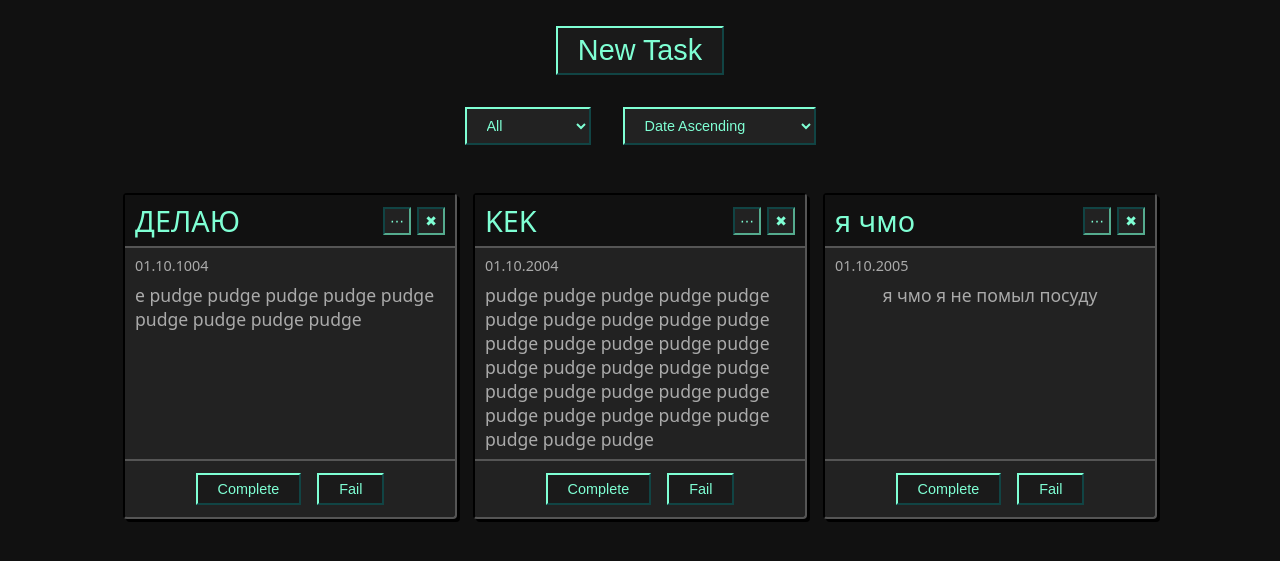
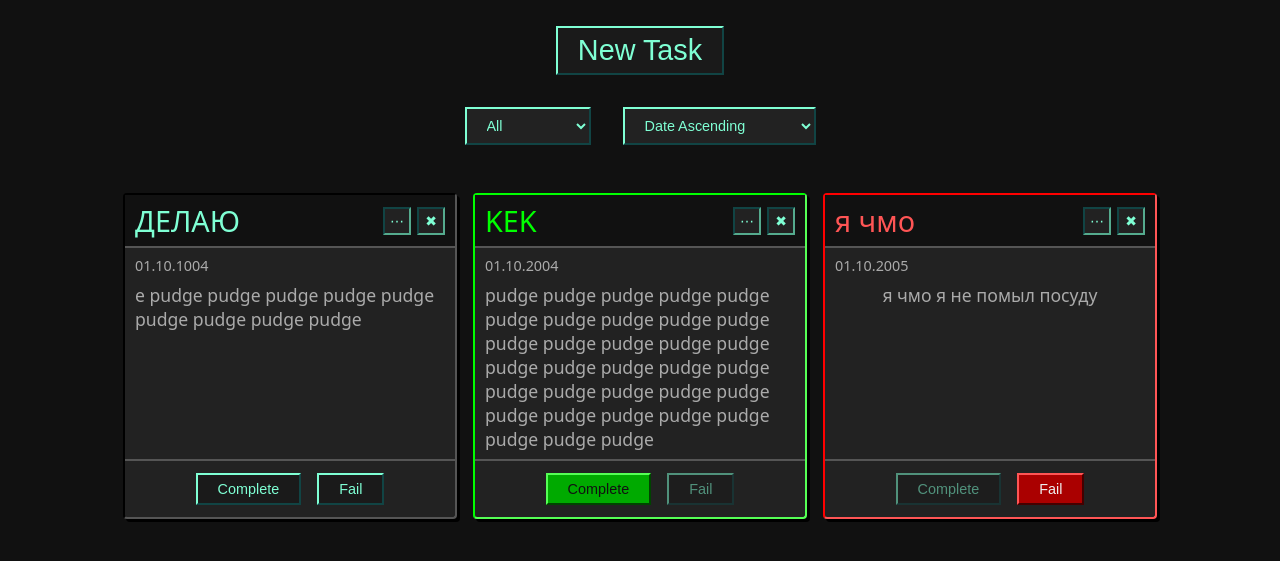
Before and after one commit to bekulymba/task-planner, a plain HTML site: page index.html in a window 1280 px wide. Shown: the part 103-664 px from the top of the page. Drawn offline with Linux system fonts and the light colour scheme.

Commit message:
feat: styles for completed tasks and failed tasks

```diff
--- a/css/style.css
+++ b/css/style.css
@@ -237,6 +237,7 @@ body{
     border-radius: 0;
 }
 
+
 .modal {
     display: none;
     position: fixed;
@@ -315,3 +316,54 @@ body{
     background: #111;
     color: aquamarine;
 }
+
+/* complete */
+.task.completed {
+    border-color: #0f0;
+    border-right-color: #5f5;
+    border-bottom-color: #5f5;
+}
+
+.task.completed .task-title {
+    color: #0f0;
+}
+
+.task.completed .task-actions button.complete-btn {
+    background: #0a0;
+    color: #111;
+    border-color: #0f0;
+    border-top-color: #5f5;
+    border-left-color: #5f5;
+    border-bottom-color: #040;
+    border-right-color: #040;
+}
+
+.task.completed .task-actions button.fail-btn {
+    opacity: 0.5;
+}
+
+
+/* fail */
+.task.failed {
+    border-color: #f00;
+    border-right-color: #f55;
+    border-bottom-color: #f55;
+}
+
+.task.failed .task-title {
+    color: #f55;
+}
+
+.task.failed .task-actions button.fail-btn {
+    background: #a00;
+    color: #eee;
+    border-color: #f00;
+    border-top-color: #f55;
+    border-left-color: #f55;
+    border-bottom-color: #400;
+    border-right-color: #400;
+}
+
+.task.failed .task-actions button.complete-btn {
+    opacity: 0.5;
+}
```
